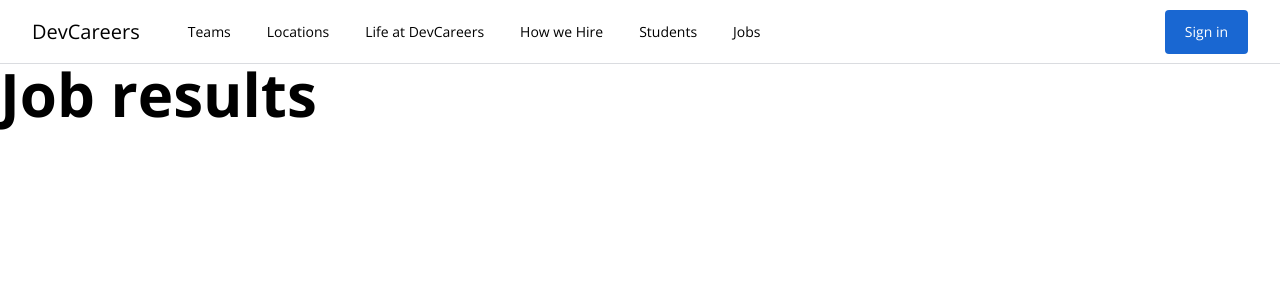
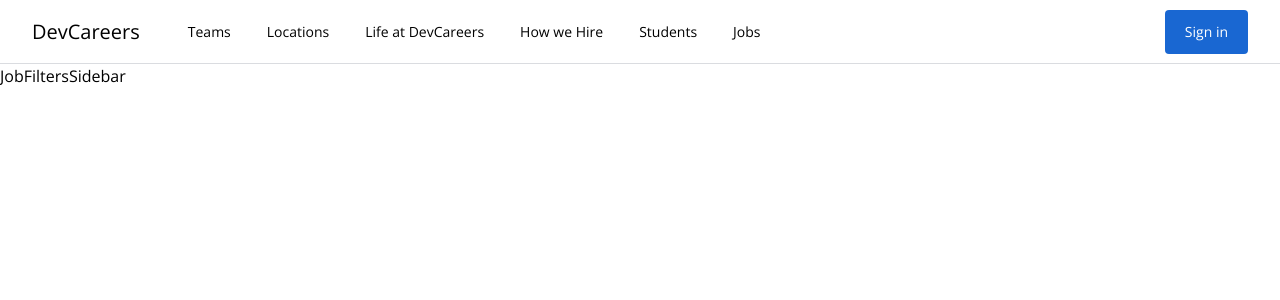
Before and after one commit to brwmaster/job-search, a Vue app: page /jobs/results in a window 1280 px wide. Shown: the top 300 px of the page. Built offline with nearby package versions, Linux system fonts and the light colour scheme.

Commit message:
Added JobFiltersSidebar

```diff
--- /dev/null
+++ b/src/components/JobResults/JobFiltersSidebar/JobFiltersSidebar.vue
@@ -0,0 +1,9 @@
+<template>
+  <div>JobFiltersSidebar</div>
+</template>
+
+<script>
+export default {
+  name: "JobFiltersSidebar",
+};
+</script>
--- a/src/views/JobResultsView.vue
+++ b/src/views/JobResultsView.vue
@@ -1,9 +1,16 @@
 <template>
-  <h1 class="text-6xl font-bold">Job results</h1>
+  <div>
+    <job-filters-sidebar />
+  </div>
 </template>
 
 <script>
+import JobFiltersSidebar from "@/components/JobResults/JobFiltersSidebar/JobFiltersSidebar.vue";
+
 export default {
   name: "JobResultsView",
+  components: {
+    JobFiltersSidebar,
+  },
 };
 </script>
```
